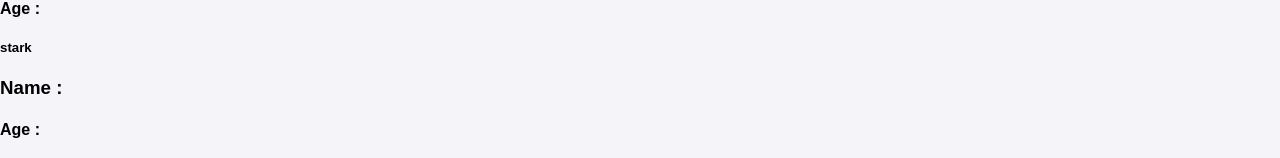
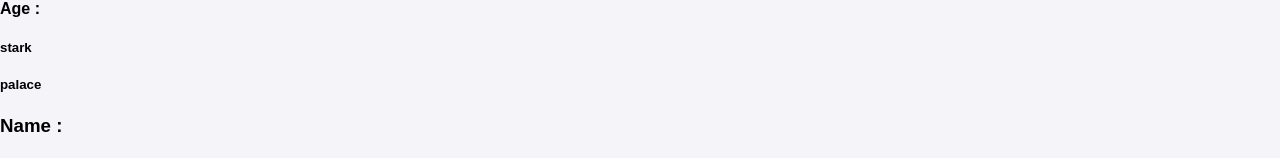
Before and after one commit to muhammedAlthafcp/React-vite, a React (Vite) app: page /about in a window 1280 px wide. Shown: the part 255-413 px from the top of the page. Built offline with nearby package versions, Linux system fonts and the light colour scheme.

Commit message:
update class

```diff
--- a/src/components/user.jsx
+++ b/src/components/user.jsx
@@ -5,6 +5,7 @@ function user(props) {
         <h3>Name : {props.name} </h3>
         <h4>Age :</h4>
         <h5>stark</h5>
+        <h5>palace</h5>
     </div>
   )
 }
```
